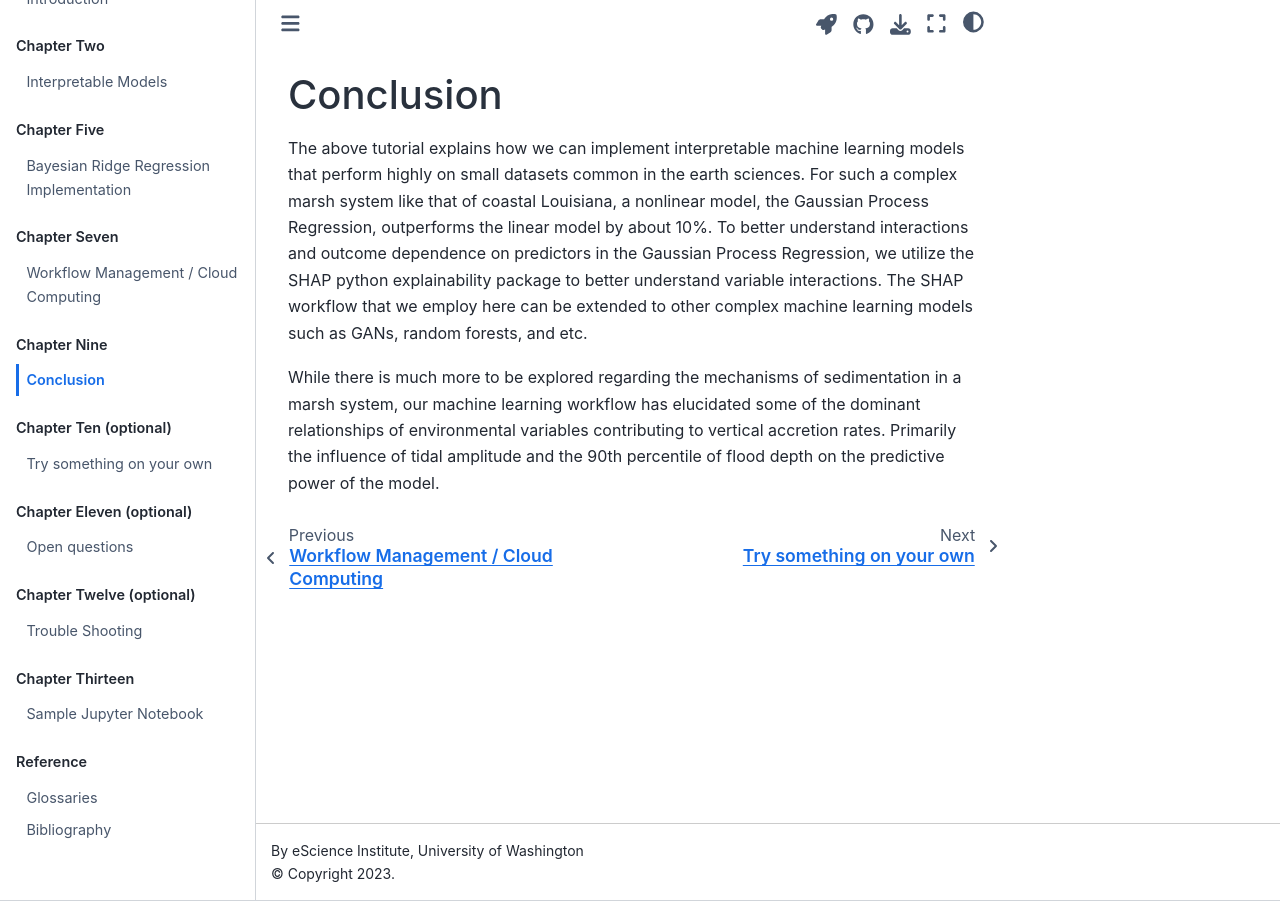
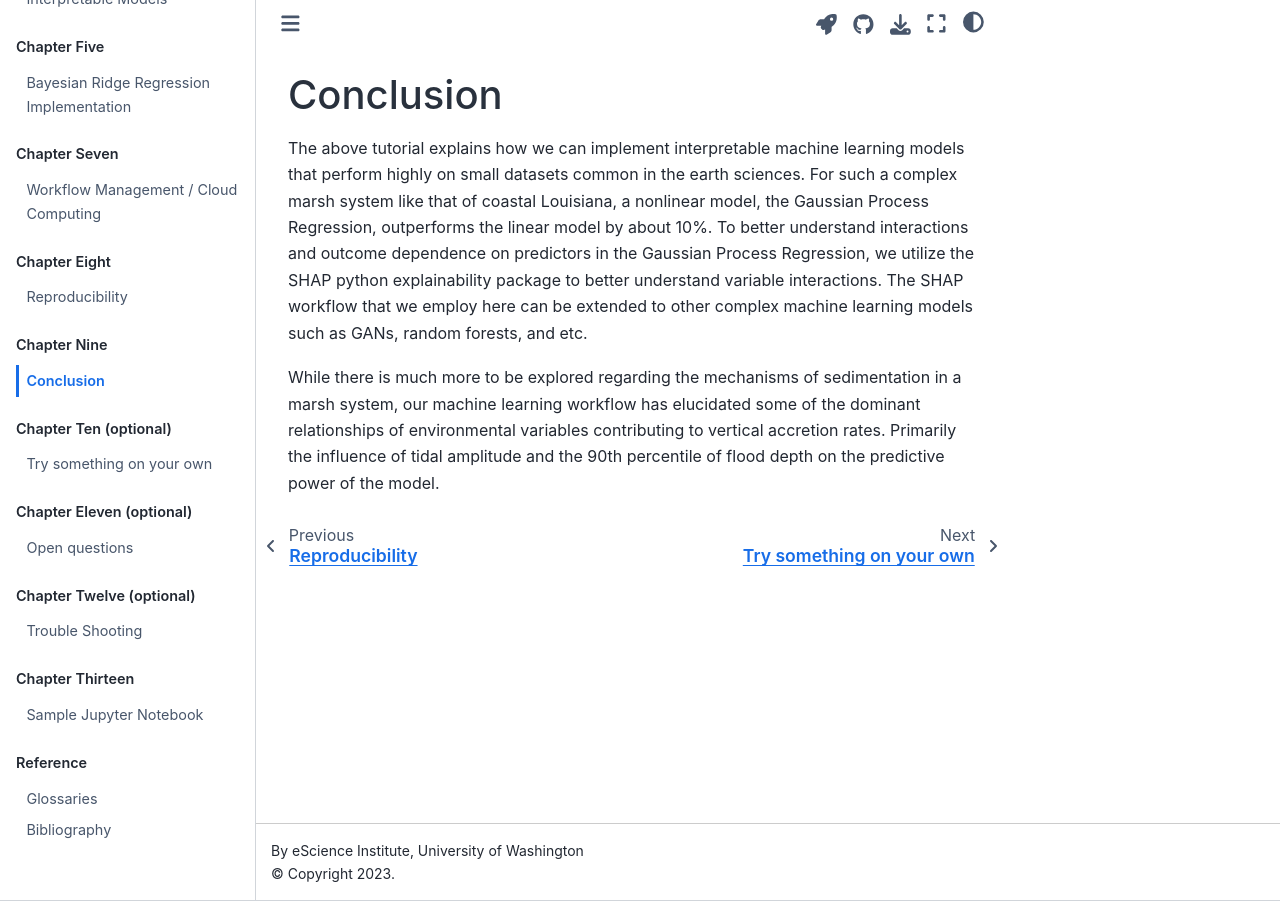
Before and after one commit to geo-smart/xai_sedimentation_use_case_book, a Jupyter Book: the page built from book/chapters/conclusion_EC.ipynb, in a window 1280 px wide. Built offline with Jupyter Book 1.0.4 settings and Sphinx 7.4.7 and the Sphinx Book theme 1.1.4, drawn with Linux system fonts in a browser that asks for light colours; pages that are not in the unit, such as notebooks, are missing from menus; comment, search, counter and statistics services are not loaded; some of the changed lines change nothing that is shown.

Commit message:
Update _toc.yml

```diff
--- a/book/_toc.yml
+++ b/book/_toc.yml
@@ -42,7 +42,7 @@ parts:
 
 - caption: Chapter Eight
   chapters:
-    - file: chapters/reproducibility
+    - file: chapters/Reproducibility_EC
 
 - caption: Chapter Nine
   chapters:
```
